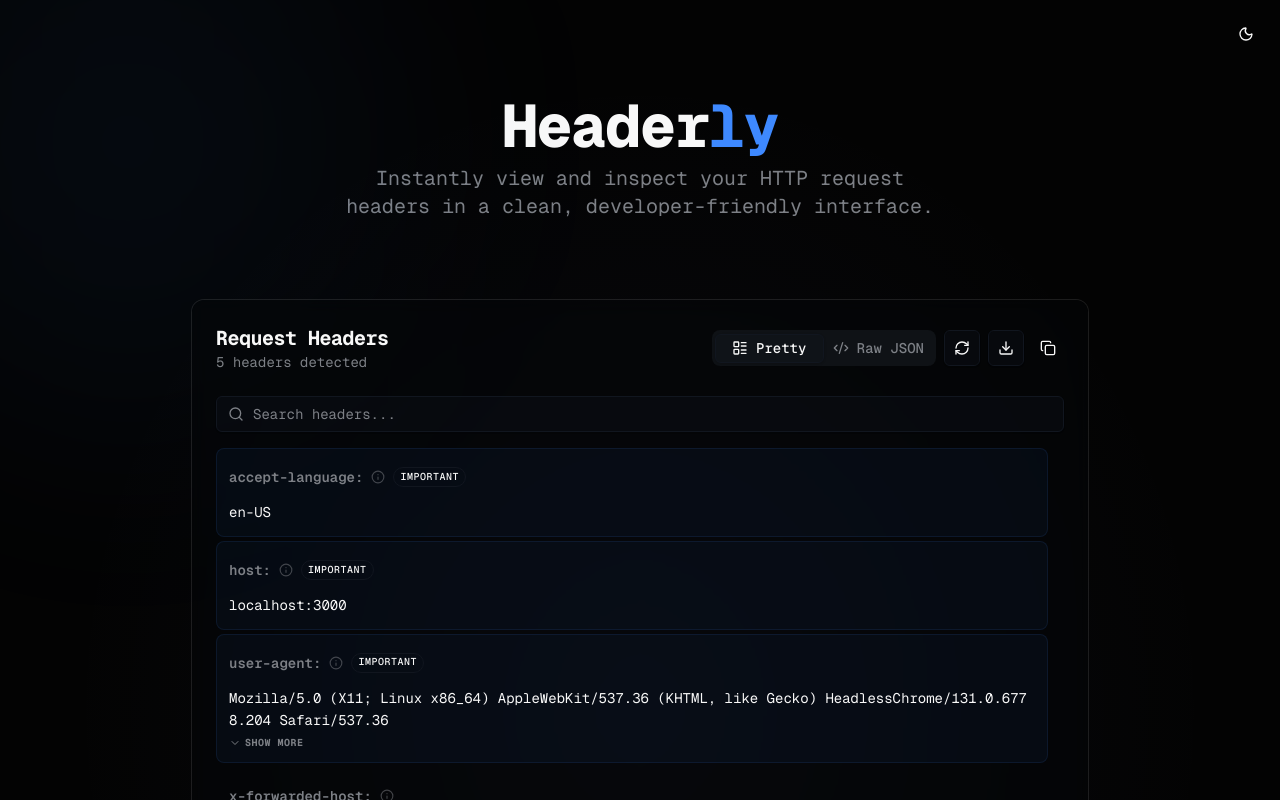
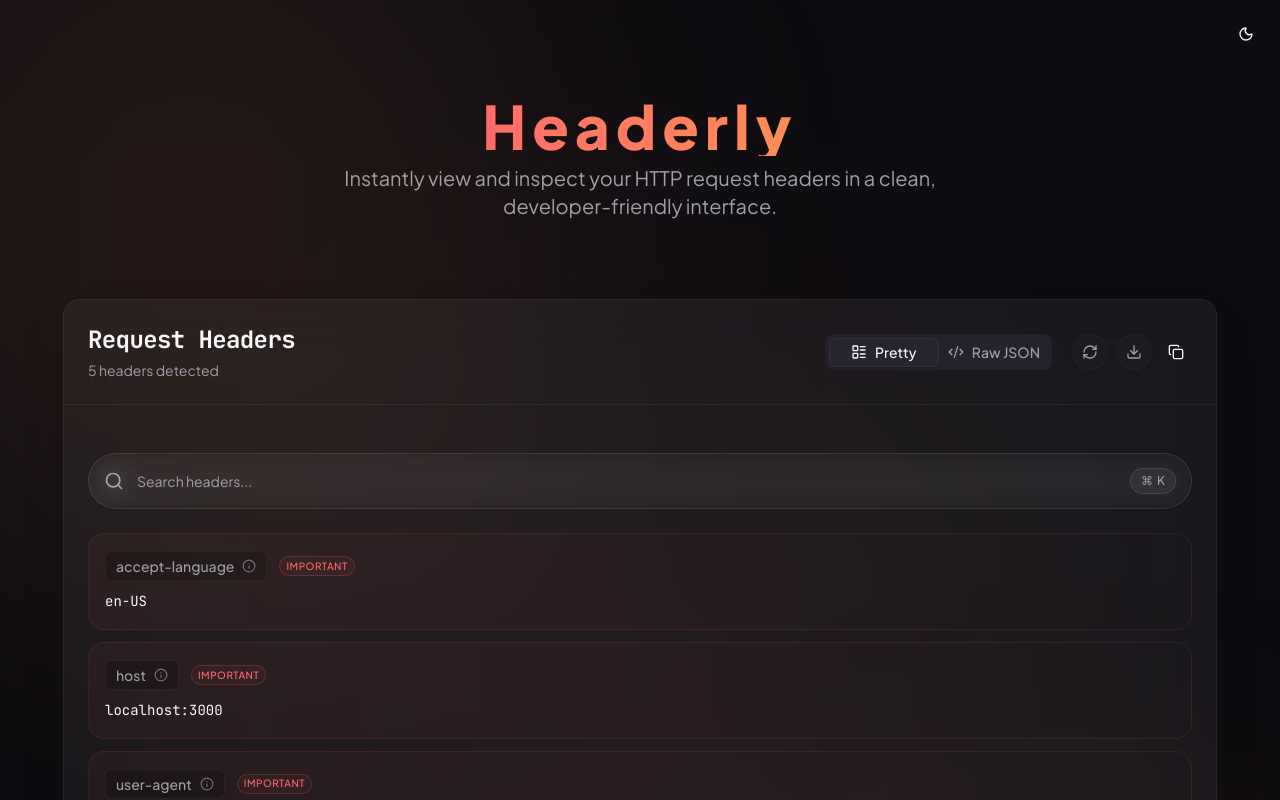
Before and after one commit to Alchustan/headerly, a Next.js app: page / in a window 1280 px wide. Shown: the top 800 px of the page. Built offline with nearby package versions, Linux system fonts and the light colour scheme.

Commit message:
Redesign UI with Plus Jakarta Sans font, gradient accents, glassmorphic cards, and refined spacing.

```diff
--- a/app/globals.css
+++ b/app/globals.css
@@ -25,48 +25,48 @@
 }
 
 :root {
-    --background: oklch(0.99 0 0);
-    --foreground: oklch(0.15 0 0);
-    --card: oklch(1 0 0);
-    --card-foreground: oklch(0.15 0 0);
-    --popover: oklch(1 0 0);
-    --popover-foreground: oklch(0.15 0 0);
-    --primary: oklch(0.55 0.2 260); /* Vibrant Indigo */
-    --primary-rgb: 99, 102, 241;
-    --primary-foreground: oklch(0.99 0 0);
-    --secondary: oklch(0.96 0.01 260);
-    --secondary-foreground: oklch(0.2 0.02 260);
-    --muted: oklch(0.96 0 0);
-    --muted-foreground: oklch(0.45 0 0);
-    --accent: oklch(0.96 0.01 260);
-    --accent-foreground: oklch(0.2 0.02 260);
-    --destructive: oklch(0.6 0.2 25);
-    --border: oklch(0.9 0 0);
-    --input: oklch(0.9 0 0);
-    --ring: oklch(0.55 0.2 260);
-    --radius: 0.75rem;
+    --background: #FFFFFF;
+    --foreground: #0D0C10;
+    --card: #F8F7F9;
+    --card-foreground: #0D0C10;
+    --popover: #FFFFFF;
+    --popover-foreground: #0D0C10;
+    --primary: #FF6B6B;
+    --primary-rgb: 255, 107, 107;
+    --primary-foreground: #FFFFFF;
+    --secondary: #F0EFF4;
+    --secondary-foreground: #0D0C10;
+    --muted: #F0EFF4;
+    --muted-foreground: #717075;
+    --accent: #F0EFF4;
+    --accent-foreground: #0D0C10;
+    --destructive: #EF4444;
+    --border: #E5E4E9;
+    --input: #E5E4E9;
+    --ring: #FF8E53;
+    --radius: 1rem;
 }
 
 .dark {
-    --background: oklch(0.1 0 0);
-    --foreground: oklch(0.98 0 0);
-    --card: oklch(0.12 0.01 260);
-    --card-foreground: oklch(0.98 0 0);
-    --popover: oklch(0.12 0.01 260);
-    --popover-foreground: oklch(0.98 0 0);
-    --primary: oklch(0.65 0.2 260);
-    --primary-rgb: 129, 140, 248;
-    --primary-foreground: oklch(0.1 0 0);
-    --secondary: oklch(0.18 0.02 260);
-    --secondary-foreground: oklch(0.98 0 0);
-    --muted: oklch(0.18 0.01 260);
-    --muted-foreground: oklch(0.6 0.01 260);
-    --accent: oklch(0.18 0.02 260);
-    --accent-foreground: oklch(0.98 0 0);
-    --destructive: oklch(0.5 0.2 25);
-    --border: oklch(0.2 0.02 260);
-    --input: oklch(0.2 0.02 260);
-    --ring: oklch(0.65 0.2 260);
+    --background: #0D0C10;
+    --foreground: #F8F7F9;
+    --card: #16151A;
+    --card-foreground: #F8F7F9;
+    --popover: #16151A;
+    --popover-foreground: #F8F7F9;
+    --primary: #FF6B6B;
+    --primary-rgb: 255, 107, 107;
+    --primary-foreground: #FFFFFF;
+    --secondary: #24222C;
+    --secondary-foreground: #F8F7F9;
+    --muted: #24222C;
+    --muted-foreground: #A1A0A6;
+    --accent: #24222C;
+    --accent-foreground: #F8F7F9;
+    --destructive: #EF4444;
+    --border: rgba(255, 255, 255, 0.05);
+    --input: rgba(255, 255, 255, 0.05);
+    --ring: #FF8E53;
 }
 
 @layer base {
--- a/app/layout.tsx
+++ b/app/layout.tsx
@@ -1,11 +1,16 @@
-import { Geist_Mono } from "next/font/google"
+import { Plus_Jakarta_Sans, JetBrains_Mono } from "next/font/google"
 
 import "./globals.css"
 import { ThemeProvider } from "@/components/theme-provider"
 import { TooltipProvider } from "@/components/ui/tooltip"
 import { cn } from "@/lib/utils"
 
-const fontMono = Geist_Mono({
+const fontSans = Plus_Jakarta_Sans({
+  subsets: ["latin"],
+  variable: "--font-sans",
+})
+
+const fontMono = JetBrains_Mono({
   subsets: ["latin"],
   variable: "--font-mono",
 })
@@ -21,8 +26,8 @@ export default function RootLayout({
   children: React.ReactNode
 }>) {
   return (
-    <html lang="en" suppressHydrationWarning className={cn("antialiased", fontMono.variable)}>
-      <body className={cn(fontMono.className, "min-h-screen bg-background text-foreground")}>
+    <html lang="en" suppressHydrationWarning className={cn("antialiased", fontSans.variable, fontMono.variable)}>
+      <body className={cn(fontSans.className, "min-h-screen bg-background text-foreground")}>
         <ThemeProvider attribute="class" defaultTheme="dark" enableSystem={false}>
           <TooltipProvider>{children}</TooltipProvider>
         </ThemeProvider>
--- a/app/page.tsx
+++ b/app/page.tsx
@@ -16,18 +16,18 @@ export default async function Page() {
     <div className="relative flex min-h-screen flex-col overflow-hidden">
       {/* Background decoration */}
       <div className="absolute inset-0 -z-10 bg-[radial-gradient(45%_45%_at_50%_50%,rgba(var(--primary-rgb),0.05)_0%,transparent_100%)]" />
-      <div className="absolute left-[-10%] top-[-10%] h-[40%] w-[40%] rounded-full bg-primary/5 blur-[120px]" />
-      <div className="absolute bottom-[-10%] right-[-10%] h-[40%] w-[40%] rounded-full bg-primary/5 blur-[120px]" />
+      <div className="absolute left-[-10%] top-[-10%] h-[50%] w-[50%] rounded-full bg-[#FF8E53]/10 blur-[150px]" />
+      <div className="absolute bottom-[-10%] right-[-10%] h-[50%] w-[50%] rounded-full bg-[#FF6B6B]/10 blur-[150px]" />
 
       <div className="absolute right-4 top-4 z-50">
         <ThemeToggle />
       </div>
 
       <header className="container mx-auto flex flex-col items-center gap-2 py-12 text-center md:py-20">
-        <h1 className="mt-4 text-4xl font-extrabold tracking-tight sm:text-5xl md:text-6xl">
-          Header<span className="text-primary">ly</span>
+        <h1 className="mt-4 text-4xl font-extrabold tracking-widest sm:text-5xl md:text-6xl bg-gradient-to-r from-[#FF6B6B] to-[#FF8E53] bg-clip-text text-transparent">
+          Headerly
         </h1>
-        <p className="max-w-[600px] text-muted-foreground md:text-xl">
+        <p className="max-w-[600px] text-zinc-400 md:text-xl">
           Instantly view and inspect your HTTP request headers in a clean, developer-friendly interface.
         </p>
       </header>
@@ -35,31 +35,31 @@ export default async function Page() {
       <main className="container mx-auto flex-1 px-4 pb-20">
         <HeaderCard headers={headersObj} />
 
-        <section className="mt-20 grid gap-8 sm:grid-cols-3">
-          <div className="flex flex-col gap-2 rounded-xl border border-border/50 bg-card/30 p-6 backdrop-blur-sm transition-all hover:bg-card/50">
-            <div className="flex h-10 w-10 items-center justify-center rounded-lg bg-primary/10 text-primary">
+        <section className="mt-20 grid gap-8 sm:grid-cols-3 max-w-6xl mx-auto">
+          <div className="flex flex-col gap-2 rounded-2xl border border-white/5 bg-white/5 p-6 backdrop-blur-md transition-all hover:-translate-y-1 hover:bg-white/10 hover:shadow-[0_8px_30px_rgb(0,0,0,0.12)]">
+            <div className="flex h-10 w-10 items-center justify-center rounded-full bg-primary/10 text-primary">
               <Globe className="h-5 w-5" />
             </div>
             <h3 className="text-lg font-bold">Privacy First</h3>
-            <p className="text-sm text-muted-foreground leading-relaxed">
+            <p className="text-sm text-zinc-400 leading-relaxed">
               Headers are processed server-side and never stored. What you see is only visible to you.
             </p>
           </div>
-          <div className="flex flex-col gap-2 rounded-xl border border-border/50 bg-card/30 p-6 backdrop-blur-sm transition-all hover:bg-card/50">
-            <div className="flex h-10 w-10 items-center justify-center rounded-lg bg-primary/10 text-primary">
+          <div className="flex flex-col gap-2 rounded-2xl border border-white/5 bg-white/5 p-6 backdrop-blur-md transition-all hover:-translate-y-1 hover:bg-white/10 hover:shadow-[0_8px_30px_rgb(0,0,0,0.12)]">
+            <div className="flex h-10 w-10 items-center justify-center rounded-full bg-primary/10 text-primary">
               <Code2 className="h-5 w-5" />
             </div>
             <h3 className="text-lg font-bold">Developer Tools</h3>
-            <p className="text-sm text-muted-foreground leading-relaxed">
+            <p className="text-sm text-zinc-400 leading-relaxed">
               Built for developers. Copy individual values or the entire JSON payload with a single click.
             </p>
           </div>
-          <div className="flex flex-col gap-2 rounded-xl border border-border/50 bg-card/30 p-6 backdrop-blur-sm transition-all hover:bg-card/50">
-            <div className="flex h-10 w-10 items-center justify-center rounded-lg bg-primary/10 text-primary">
+          <div className="flex flex-col gap-2 rounded-2xl border border-white/5 bg-white/5 p-6 backdrop-blur-md transition-all hover:-translate-y-1 hover:bg-white/10 hover:shadow-[0_8px_30px_rgb(0,0,0,0.12)]">
+            <div className="flex h-10 w-10 items-center justify-center rounded-full bg-primary/10 text-primary">
               <Terminal className="h-5 w-5" />
             </div>
             <h3 className="text-lg font-bold">Open Source</h3>
-            <p className="text-sm text-muted-foreground leading-relaxed">
+            <p className="text-sm text-zinc-400 leading-relaxed">
               Headerly is built with modern tools: Next.js, Tailwind, and Radix UI.
             </p>
           </div>
--- a/components/header-card.tsx
+++ b/components/header-card.tsx
@@ -48,34 +48,36 @@ export function HeaderCard({ headers }: HeaderCardProps) {
   }
 
   return (
-    <Card className="mx-auto w-full max-w-4xl border-border/50 bg-card/50 backdrop-blur-sm">
-      <CardHeader className="flex flex-col space-y-4 sm:flex-row sm:items-center sm:justify-between sm:space-y-0">
+    <Card className="mx-auto w-full max-w-6xl rounded-2xl border-white/5 bg-white/5 backdrop-blur-xl shadow-2xl">
+      <CardHeader className="flex flex-col space-y-4 sm:flex-row sm:items-center sm:justify-between sm:space-y-0 border-b border-white/5 pb-6">
         <div>
-          <CardTitle className="text-xl font-bold tracking-tight">Request Headers</CardTitle>
-          <CardDescription>
+          <CardTitle className="text-2xl font-bold tracking-tight">Request Headers</CardTitle>
+          <CardDescription className="text-zinc-400 mt-1">
             {Object.keys(headers).length} headers detected
           </CardDescription>
         </div>
-        <div className="flex flex-wrap items-center gap-2">
+        <div className="flex flex-wrap items-center gap-3">
           <ViewToggle view={view} onViewChange={setView} />
-          <div className="flex items-center gap-2">
+          <div className="flex items-center gap-2 ml-2">
             <Button
               variant="outline"
               size="icon"
               onClick={handleRefresh}
               disabled={isRefreshing}
-              className={isRefreshing ? "animate-spin" : ""}
+              className={`rounded-full active:scale-95 transition-transform ${isRefreshing ? "animate-spin" : ""}`}
             >
-              <RefreshCw className="h-4 w-4" />
+              <RefreshCw className="h-4 w-4 text-zinc-400" />
             </Button>
-            <Button variant="outline" size="icon" onClick={downloadJson}>
-              <Download className="h-4 w-4" />
+            <Button variant="outline" size="icon" onClick={downloadJson} className="rounded-full active:scale-95 transition-transform">
+              <Download className="h-4 w-4 text-zinc-400" />
             </Button>
-            <CopyButton value={jsonString} copyMessage="Copy full JSON" />
+            <div className="active:scale-95 transition-transform">
+              <CopyButton value={jsonString} copyMessage="Copy full JSON" />
+            </div>
           </div>
         </div>
       </CardHeader>
-      <CardContent>
+      <CardContent className="pt-6">
         {view === "pretty" ? (
           <HeaderList headers={headers} />
         ) : (
--- a/components/header-item.tsx
+++ b/components/header-item.tsx
@@ -26,35 +26,36 @@ export function HeaderItem({ name, value, isImportant }: HeaderItemProps) {
   return (
     <div
       className={cn(
-        "group flex flex-col gap-2 rounded-lg border border-transparent p-3 transition-all hover:border-border hover:bg-muted/50",
-        isImportant && "bg-primary/5 border-primary/10"
+        "group flex flex-col gap-2 rounded-2xl border border-white/5 bg-white/[0.02] p-4 transition-all hover:bg-white/5 hover:border-white/10 hover:shadow-lg",
+        isImportant && "bg-gradient-to-r from-primary/5 to-transparent border-primary/10"
       )}
     >
       <div className="flex items-center justify-between gap-4">
-        <div className="flex items-center gap-2 overflow-hidden">
-          <span className="shrink-0 text-sm font-semibold text-muted-foreground">
-            {name}:
+        <div className="flex items-center gap-3 overflow-hidden">
+          <div className="flex items-center gap-2 px-2.5 py-1 rounded-md bg-black/20 border border-white/5">
+            <span className="shrink-0 text-sm font-medium text-zinc-400">
+              {name}
             </span>
-
             <Tooltip delayDuration={300}>
               <TooltipTrigger asChild>
-              <button className="shrink-0 text-muted-foreground/50 hover:text-primary transition-colors focus:outline-none">
+                <button className="shrink-0 text-zinc-500 hover:text-primary transition-colors focus:outline-none">
                   <Info className="h-3.5 w-3.5" />
                   <span className="sr-only">Information about {name}</span>
                 </button>
               </TooltipTrigger>
-            <TooltipContent side="top" className="max-w-xs text-xs">
+              <TooltipContent side="top" className="max-w-xs text-xs bg-[#16151A] border-white/10">
                 <p>{description}</p>
               </TooltipContent>
             </Tooltip>
+          </div>
 
           {isImportant && (
-            <Badge variant="outline" className="h-5 px-1.5 text-[10px] uppercase tracking-wider">
+            <Badge variant="outline" className="h-5 px-1.5 text-[10px] uppercase tracking-wider border-primary/20 text-primary bg-primary/5">
               Important
             </Badge>
           )}
         </div>
-        <div className="flex shrink-0 items-center gap-1 opacity-0 transition-opacity group-hover:opacity-100">
+        <div className="flex shrink-0 items-center gap-1 opacity-0 transition-opacity group-hover:opacity-100 active:scale-95">
           <CopyButton value={value} copyMessage={`Copy ${name}`} />
         </div>
       </div>
--- a/components/header-list.tsx
+++ b/components/header-list.tsx
@@ -34,28 +34,33 @@ export function HeaderList({ headers }: HeaderListProps) {
   }, [headers, searchQuery])
 
   return (
-    <div className="flex h-full flex-col gap-4">
-      <div className="relative">
-        <Search className="absolute left-3 top-1/2 h-4 w-4 -translate-y-1/2 text-muted-foreground" />
+    <div className="flex h-full flex-col gap-6 animate-in fade-in slide-in-from-bottom-4 duration-500">
+      <div className="relative group">
+        <Search className="absolute left-4 top-1/2 h-5 w-5 -translate-y-1/2 text-zinc-400 group-focus-within:text-primary transition-colors" />
         <Input
           placeholder="Search headers..."
           value={searchQuery}
           onChange={(e) => setSearchQuery(e.target.value)}
-          className="pl-9 pr-9"
+          className="h-14 pl-12 pr-24 rounded-full border-white/10 bg-white/5 backdrop-blur-md text-base focus-visible:ring-primary/50 shadow-inner"
         />
+        <div className="absolute right-4 top-1/2 -translate-y-1/2 flex items-center gap-2">
           {searchQuery && (
             <button
               onClick={() => setSearchQuery("")}
-            className="absolute right-3 top-1/2 -translate-y-1/2 text-muted-foreground hover:text-foreground"
+              className="p-1 text-zinc-500 hover:text-white transition-colors rounded-full hover:bg-white/10"
             >
               <X className="h-4 w-4" />
             </button>
           )}
+          <div className="hidden sm:flex items-center gap-1 rounded-full border border-white/10 bg-white/5 px-2.5 py-1 text-xs font-medium text-zinc-400">
+            <span className="text-xs">⌘</span>K
+          </div>
+        </div>
       </div>
 
-      <ScrollArea className="h-[500px] pr-4">
+      <ScrollArea className="h-[500px] pr-4 -mr-4">
         {filteredHeaders.length > 0 ? (
-          <div className="flex flex-col gap-1">
+          <div className="flex flex-col gap-3 pb-4">
             {filteredHeaders.map(([key, value]) => (
               <HeaderItem
                 key={key}
@@ -66,9 +71,14 @@ export function HeaderList({ headers }: HeaderListProps) {
             ))}
           </div>
         ) : (
-          <div className="flex h-[200px] flex-col items-center justify-center gap-2 text-center">
-            <Search className="h-10 w-10 text-muted-foreground/50" />
-            <p className="text-sm text-muted-foreground">No headers found matching your search.</p>
+          <div className="flex h-[300px] flex-col items-center justify-center gap-4 text-center">
+            <div className="relative flex h-24 w-24 items-center justify-center">
+              <div className="absolute inset-0 rounded-full bg-gradient-to-tr from-[#FF6B6B] to-[#FF8E53] opacity-20 blur-xl"></div>
+              <div className="absolute inset-2 rounded-full border border-white/10 bg-white/5 backdrop-blur-sm"></div>
+              <Search className="relative h-8 w-8 text-[#FF8E53]" />
+            </div>
+            <p className="text-lg font-medium text-white">No headers found</p>
+            <p className="text-sm text-zinc-400">Try adjusting your search query to find what you're looking for.</p>
           </div>
         )}
       </ScrollArea>
```
Lines whose indentation alone changed are shown as unchanged.
